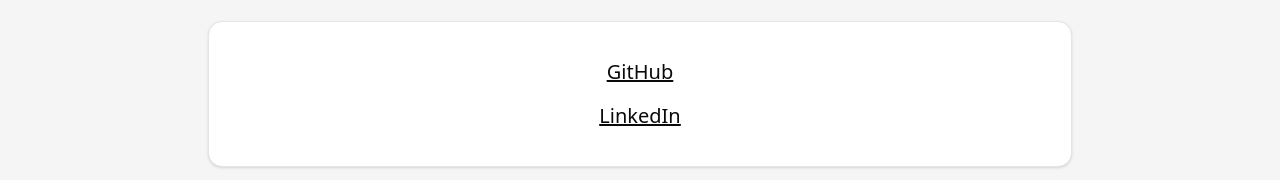
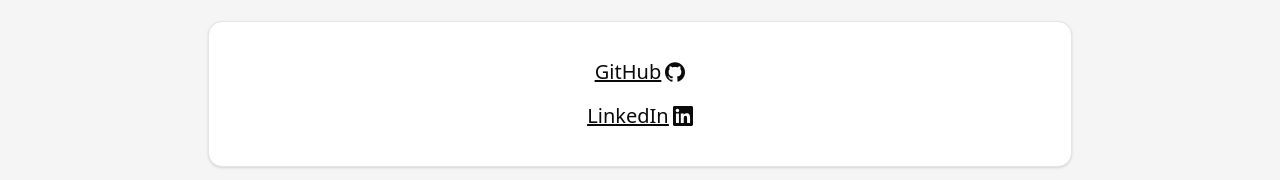
Before and after one commit to Justin-K-Ellis/react-personal-site, a React (Vite) app: page / in a window 1280 px wide. Shown: the part 2581-2761 px from the top of the page. Built offline with nearby package versions, Linux system fonts and the light colour scheme.

Commit message:
fix: add linkedin and github icons

```diff
--- a/src/components/Contact.tsx
+++ b/src/components/Contact.tsx
@@ -1,4 +1,5 @@
 import { Card, CardContent } from "@/components/ui/card";
+import { SiLinkedin, SiGithub } from "react-icons/si";
 
 import text from "../assets/text.json";
 import Title from "./Title";
@@ -13,15 +14,23 @@
           <ul className="flex flex-col justify-center items-center gap-2">
             <li>
               <LinkStyling>
-                <a href={text.contact.github} className="text-xl underline">
+                <a
+                  href={text.contact.github}
+                  className="text-xl underline flex gap-1 items-center"
+                >
                   GitHub
+                  <SiGithub />
                 </a>
               </LinkStyling>
             </li>
             <li>
               <LinkStyling>
-                <a href={text.contact.linkedin} className="text-xl underline">
+                <a
+                  href={text.contact.linkedin}
+                  className="text-xl underline flex gap-1 items-center"
+                >
                   LinkedIn
+                  <SiLinkedin />
                 </a>
               </LinkStyling>
             </li>
```
